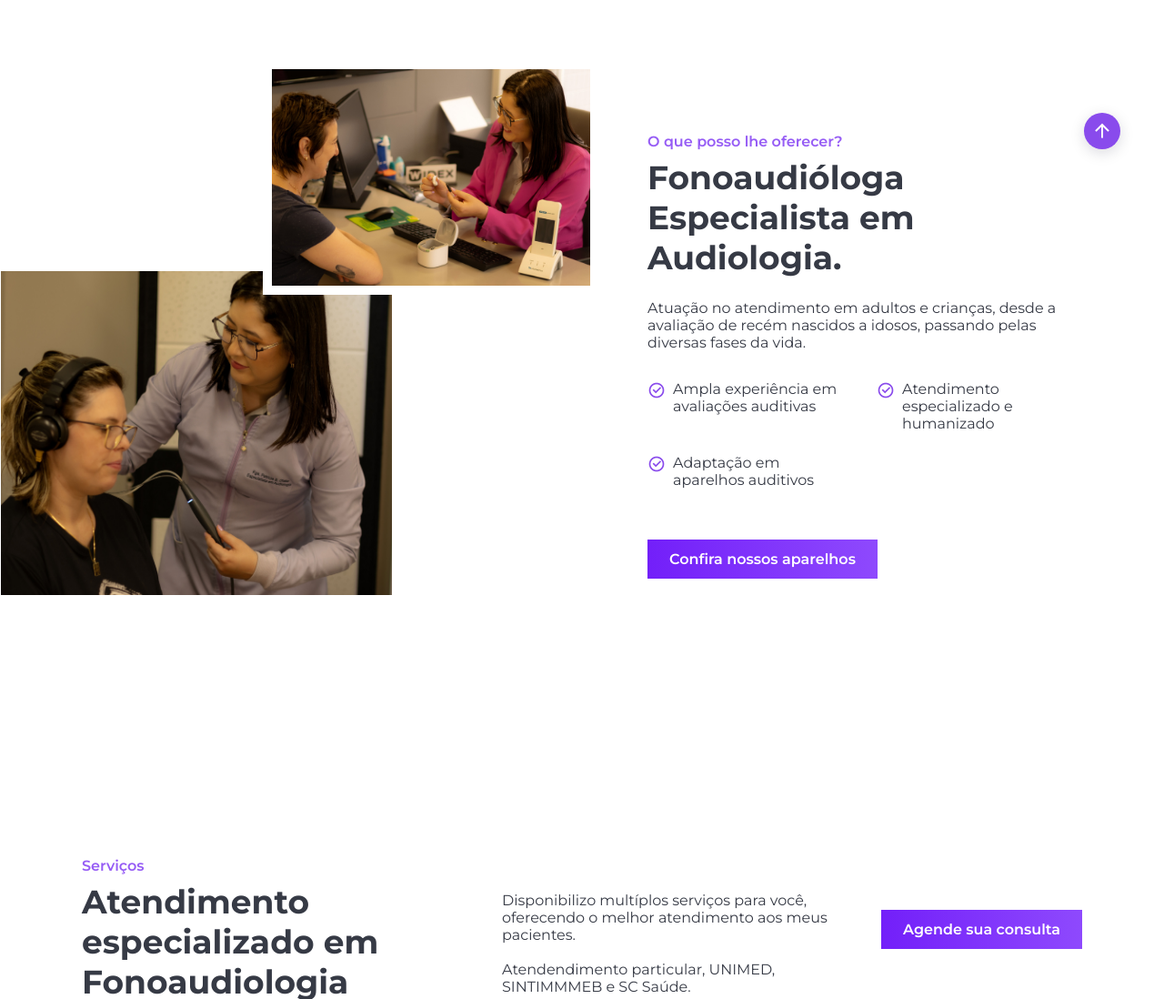
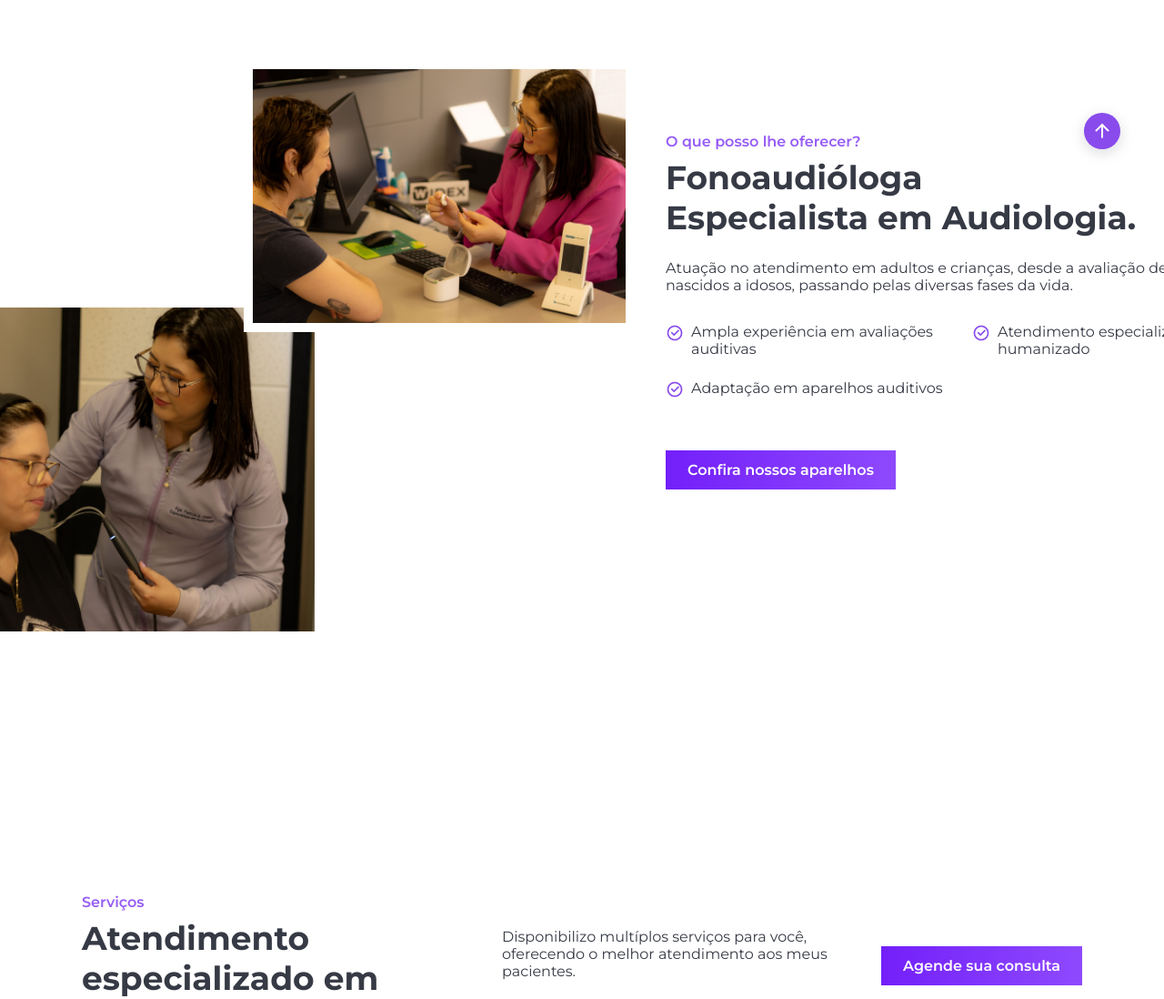
Before and after one commit to lucaspicon/site-patricia-website-main, a plain HTML site: page index.html in a window 1280 px wide. Shown: the part 1036-2134 px from the top of the page at 91% size. Drawn offline with nearby package versions, Linux system fonts and the light colour scheme.

Commit message:
Ajustar layout da seção "Sobre" com novas dimensões e espaçamentos de imagens

```diff
--- a/assets/css/styles.css
+++ b/assets/css/styles.css
@@ -938,7 +938,7 @@ img {
   }
 
   .about__container {
-    grid-template-columns: repeat(2, 480px);
+    grid-template-columns: 690px 650px;
     column-gap: 9rem;
     padding-block: 9rem 2rem;
   }
@@ -948,16 +948,17 @@ img {
   }
 
   .about__img-1 {
-    width: 370px;
+    width: 470px;
     border-width: 10px;
     top: -5rem;
-    left: 11rem;
+    left: 15rem;
   }
 
   .about__img-2 {
     width: 470px;
     margin-left: -7rem;
-    margin-top: 9.5rem;
+    margin-top: 12rem;
+
   }
 
   .about__data,
```
Also changed, not shown: index.html (+2 -10 lines).
